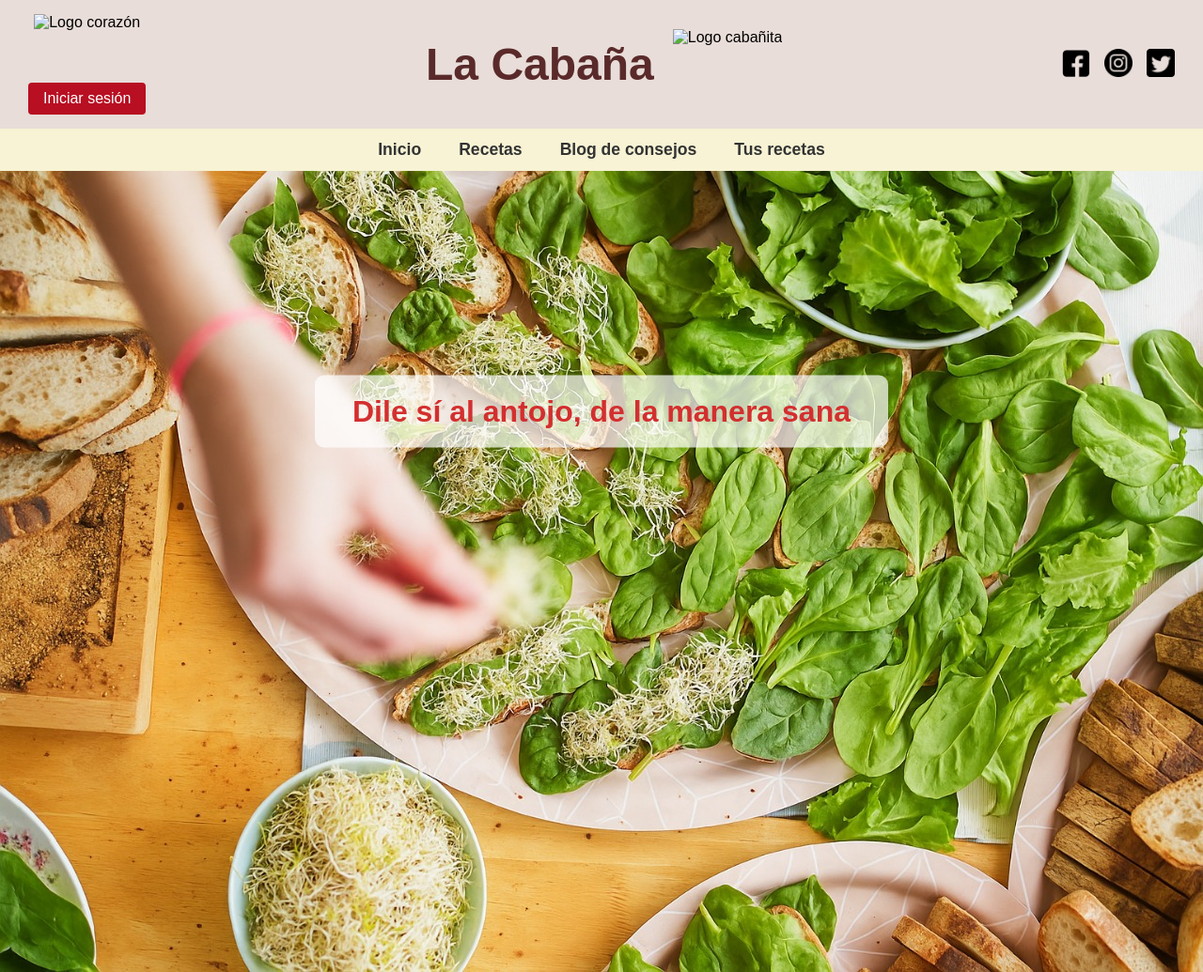
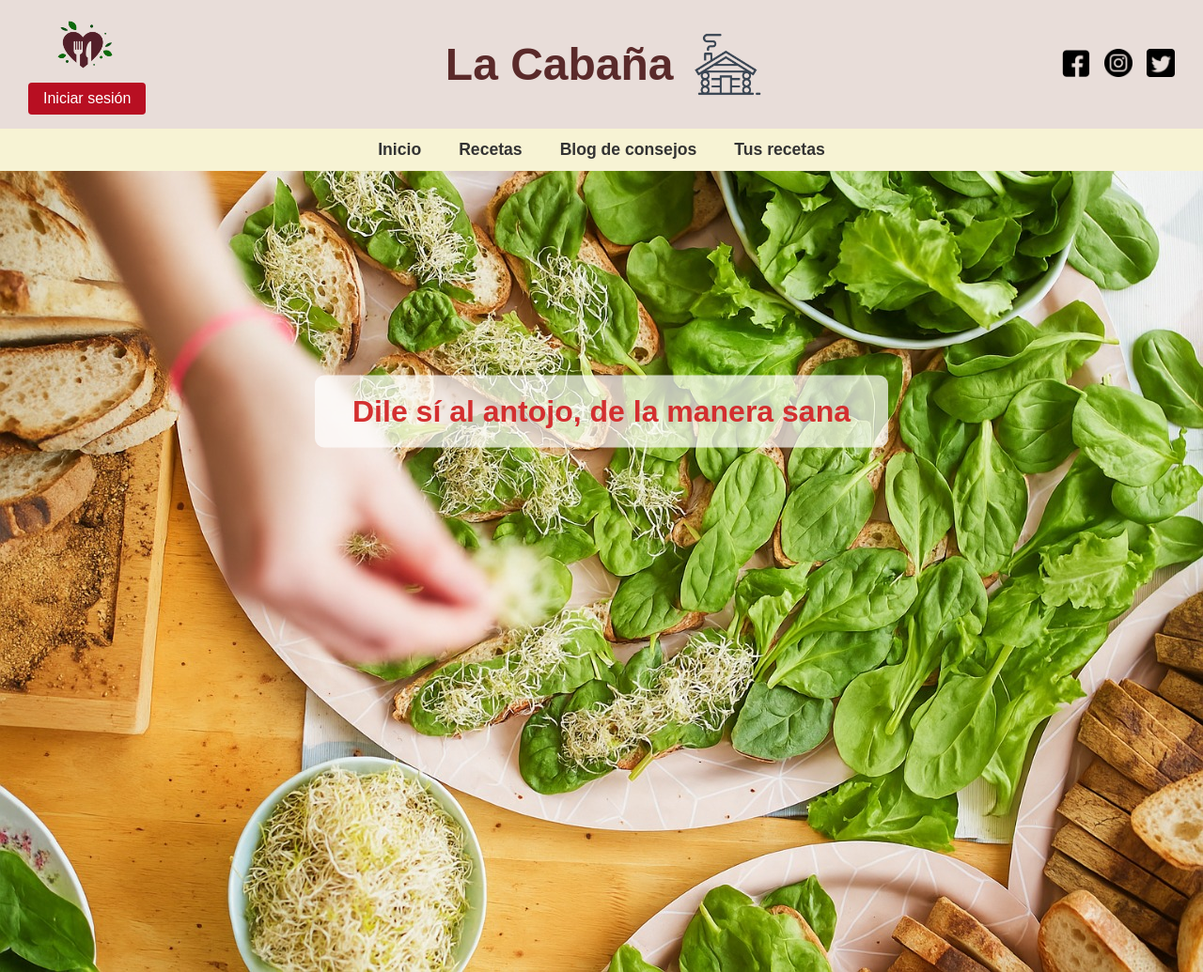
Before and after one commit to Hermes-Aguilar/Pagina-Web-Recetario-Colaborativo, a plain HTML site: page index.html in a window 1280 px wide. Shown: the whole page at 94% size. Drawn offline with Linux system fonts and the light colour scheme.

Commit message:
Change logo image in header
Updated logo image in the header section.

```diff
--- a/index.html
+++ b/index.html
@@ -9,13 +9,13 @@
 <body>
     <header>
     <div class="header-left">
-        <img src="rc/views/dis.png" alt="Logo corazón" class="logo-small">
+        <img src="src/views/dis.png" alt="Logo corazón" class="logo-small">
         <a href="login.html" class="login-btn">Iniciar sesión</a>
     </div>
 
     <div class="header-title">
     <h1>La Cabaña</h1>
-    <img src="src/views/logo.png" alt="Logo cabañita" class="logo-cabana">
+    <img src="src/views/cabañna.png" alt="Logo cabañita" class="logo-cabana">
 </div>
 
 
```
